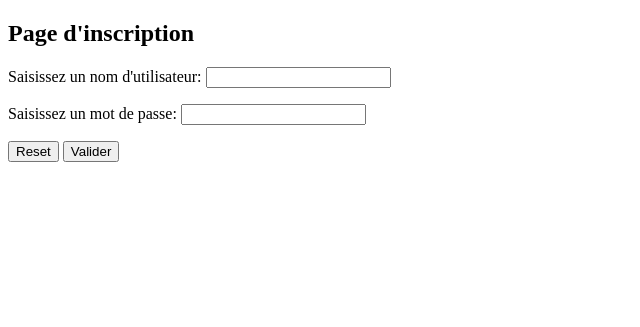
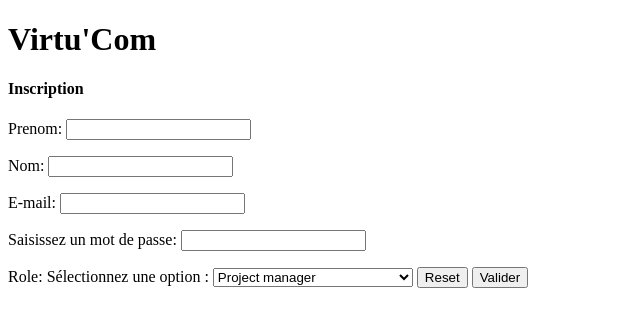
Before and after one commit to SamirMrassi/Projet_Innovant, a PHP site: page /inscription.php in a window 1280 px wide. Shown: the top 327 px of the page, without its empty margins (0-640 px from the left). Run offline with PHP 8.4, Linux system fonts and the light colour scheme; data comes from the database, SQL or seed files in the repository.

Commit message:
Fisrt steps for signup

```diff
--- a/Code/config.php
+++ b/Code/config.php
@@ -4,7 +4,7 @@
 	// Création de la connexion avec la base de données
 	$servername = "localhost";
 	$username = "root";
-	$password = "root";
+	$password = "";
 	$dbname = "virtucom";
     $conn = new mysqli($servername, $username, $password, $dbname);
 
--- a/Code/inscription.php
+++ b/Code/inscription.php
@@ -7,13 +7,32 @@
 	</head>
 
 	<body>
-		<h2> Page d'inscription </h2>
+		<h1> Virtu'Com </h1>
+		<h4> Inscription </h4>
+		<form method="POST" action="">
+			<p> Prenom:
+			<input type="text" name="firstname"></p>
+			<p> Nom:
+			<input type="text" name="lastname"></p>
+			<p> E-mail:
+			<input type="text" name="email"></p>
+			<p> Saisissez un mot de passe:
+			<input type="password" name="password"></p>
+			<p> Role:
+			<label for="choice">Sélectionnez une option :</label>
+       		<select id="choice" name="choice" style="width: 200px;">
+            	<?php
+					$stmt = $conn->prepare("SELECT name_role FROM roles");
+                	$stmt->execute();
+                	$roles_list = $stmt->get_result();
+					if ($roles_list->num_rows > 0) {
+						while ($row = $roles_list->fetch_assoc()) {
+							echo '<option value="' . $row["name_role"] . '">' . $row["name_role"] . '</option>';
 
-		<form method="POST" action="">
-			<p> Saisissez un nom d'utilisateur:
-			<input type="text" name="inscription_username"></p>
-			<p> Saisissez un mot de passe:
-			<input type="password" name="inscription_password"></p>
+						}
+					}
+				?>
+       		 </select>
 			<input type="reset" value="Reset">
 			<input type="submit" name="inscription" value="Valider">
 		</form>
```
